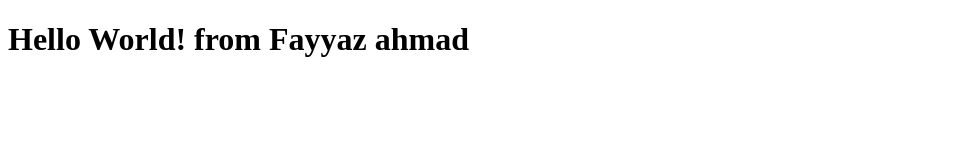
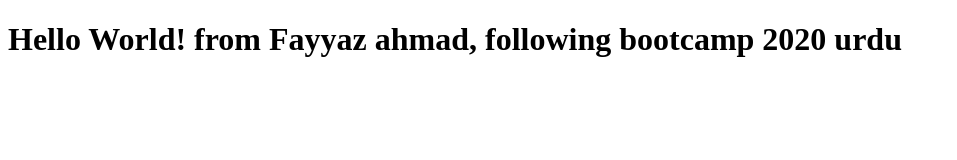
Before and after one commit to Fayyazahmad22/zozo-bootcamp, a plain HTML site: page index.html in a window 1280 px wide. Shown: the whole page, without its empty margins (0-957 px from the left). Drawn offline with Linux system fonts and the light colour scheme.

Commit message:
Update index.html
after autodeployment updated index.html

```diff
--- a/index.html
+++ b/index.html
@@ -6,6 +6,6 @@
     <title>Document</title>
 </head>
 <body>
-    <h1>Hello World! from Fayyaz ahmad</h1>
+    <h1>Hello World! from Fayyaz ahmad, following bootcamp 2020 urdu</h1>
 </body>
 </html>
```
